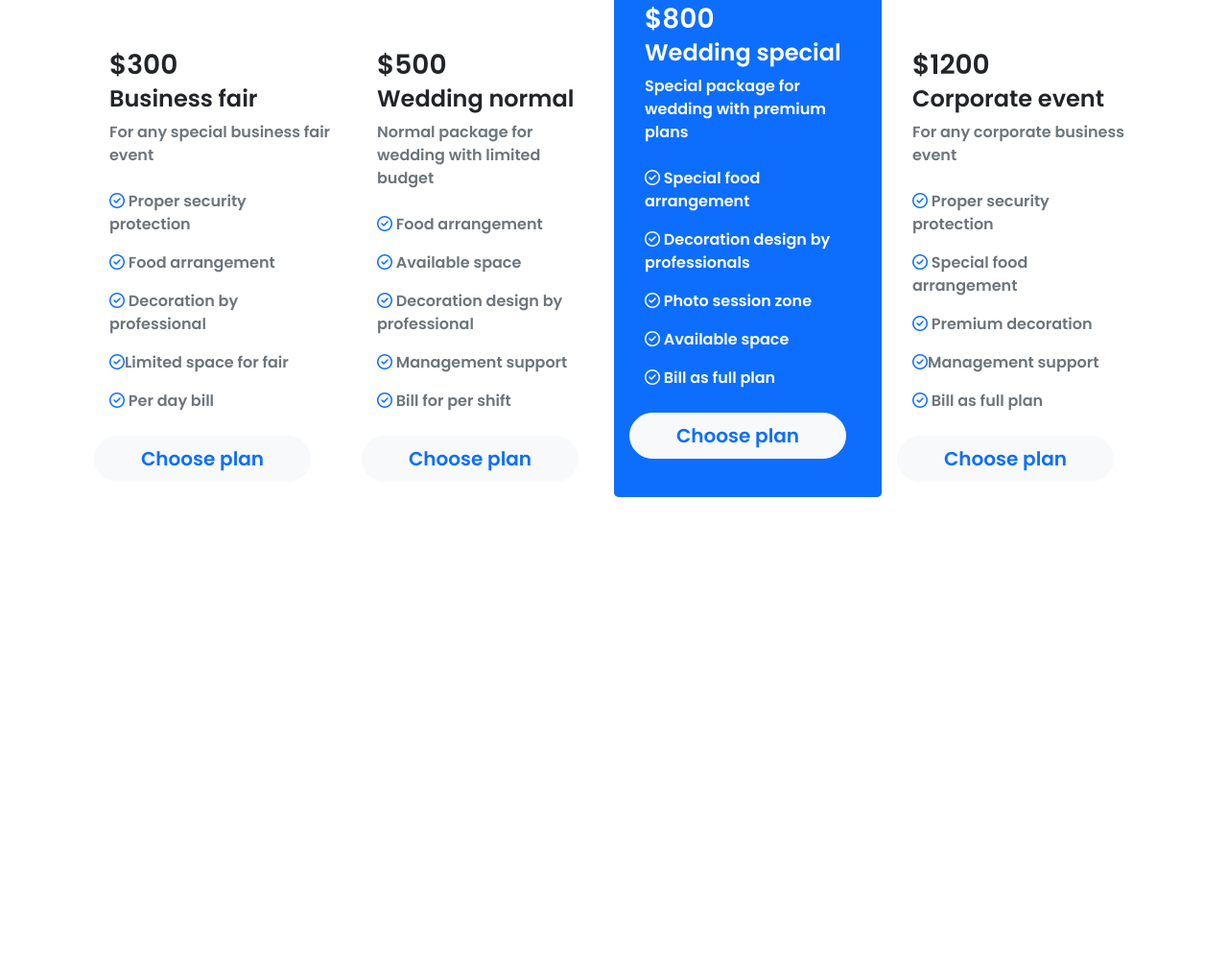
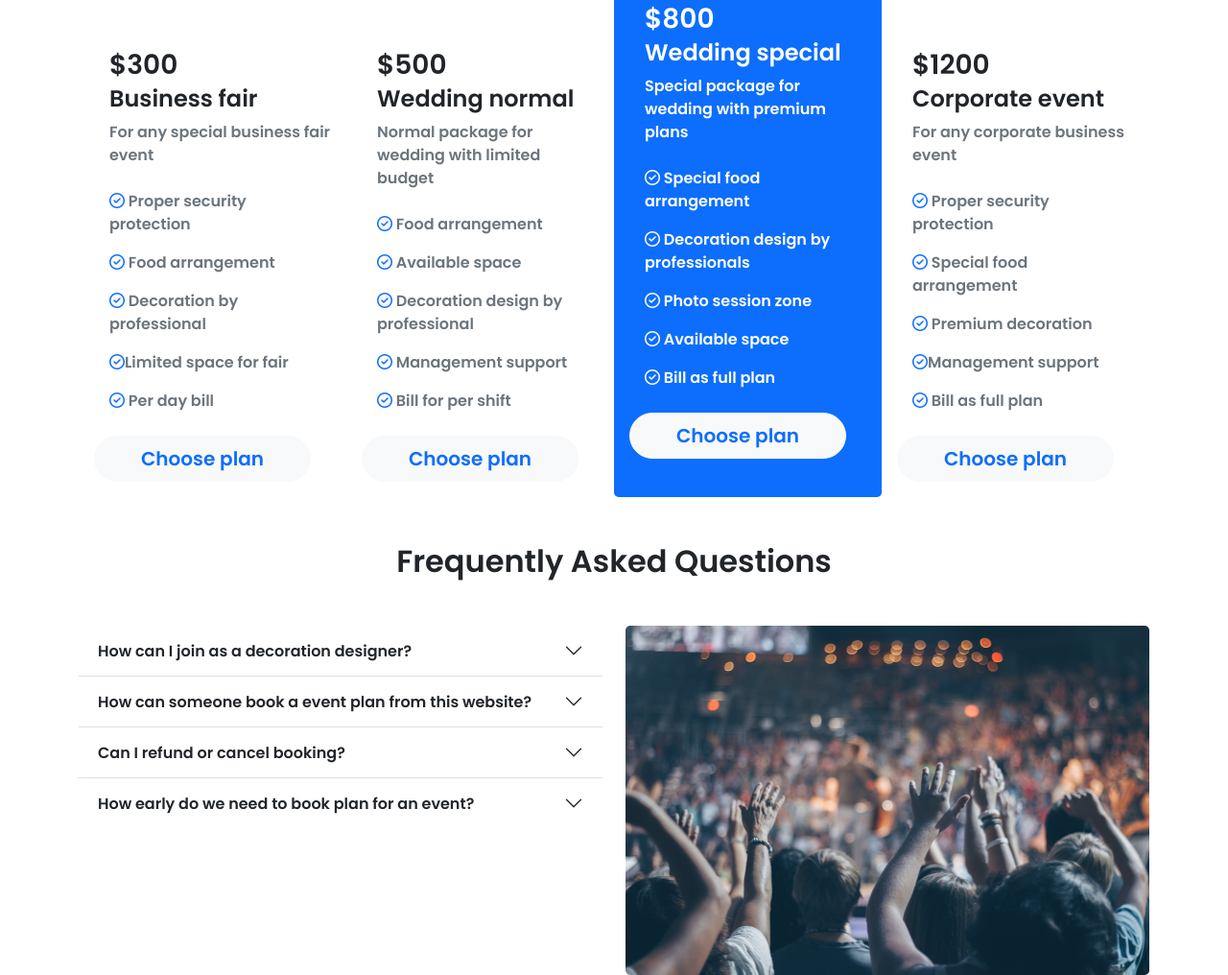
Before and after one commit to adritadeb/convention-center, a plain HTML site: page index.html in a window 1280 px wide. Shown: the part 805-1821 px from the top of the page at 96% size. Before the commit the page ends 1323 px from the top, so only its background shows below. Drawn offline with nearby package versions, Linux system fonts and the light colour scheme.

Commit message:
faq-section-done

```diff
--- a/index.html
+++ b/index.html
@@ -244,6 +244,78 @@
                 </div>
             </div>
         </section>
+        <!---- questions ---->
+        <section class="container">
+            <h2 class="fw-bold text-center my-5">Frequently Asked Questions</h2>
+            <div class="row g-4">
+                <div class="accordion accordion-flush col col-lg-6 col-md-12 col-sm-12 col-12"
+                    id="accordionFlushExample">
+                    <div class="accordion-item">
+                        <h2 class="accordion-header" id="flush-headingOne">
+                            <button class="accordion-button collapsed" type="button" data-bs-toggle="collapse"
+                                data-bs-target="#flush-collapseOne" aria-expanded="false"
+                                aria-controls="flush-collapseOne">
+                                How can I join as a decoration designer?
+                            </button>
+                        </h2>
+                        <div id="flush-collapseOne" class="accordion-collapse collapse"
+                            aria-labelledby="flush-headingOne" data-bs-parent="#accordionFlushExample">
+                            <div class="accordion-body text-muted">Please email us at *****@gmail.com with your full
+                                info. You can
+                                also contact at *********** and keep updated with us.</div>
+                        </div>
+                    </div>
+                    <div class="accordion-item">
+                        <h2 class="accordion-header" id="flush-headingTwo">
+                            <button class="accordion-button collapsed" type="button" data-bs-toggle="collapse"
+                                data-bs-target="#flush-collapseTwo" aria-expanded="false"
+                                aria-controls="flush-collapseTwo">
+                                How can someone book a event plan from this website?
+                            </button>
+                        </h2>
+                        <div id="flush-collapseTwo" class="accordion-collapse collapse"
+                            aria-labelledby="flush-headingTwo" data-bs-parent="#accordionFlushExample">
+                            <div class="accordion-body text-muted">For booking plan click on choose plan button and
+                                follow step by
+                                step. For more about it call us at ***********.</div>
+                        </div>
+                    </div>
+                    <div class="accordion-item">
+                        <h2 class="accordion-header" id="flush-headingThree">
+                            <button class="accordion-button collapsed" type="button" data-bs-toggle="collapse"
+                                data-bs-target="#flush-collapseThree" aria-expanded="false"
+                                aria-controls="flush-collapseThree">
+                                Can I refund or cancel booking?
+                            </button>
+                        </h2>
+                        <div id="flush-collapseThree" class="accordion-collapse collapse"
+                            aria-labelledby="flush-headingThree" data-bs-parent="#accordionFlushExample">
+                            <div class="accordion-body text-muted">Yes, we have a refund and cancellation policy. So,
+                                you can
+                                refund or cancel booking. You can also change booking of plan.</div>
+                        </div>
+                    </div>
+                    <div class="accordion-item">
+                        <h2 class="accordion-header" id="flush-headingFour">
+                            <button class="accordion-button collapsed" type="button" data-bs-toggle="collapse"
+                                data-bs-target="#flush-collapseFour" aria-expanded="false"
+                                aria-controls="flush-collapseFour">
+                                How early do we need to book plan for an event?
+                            </button>
+                        </h2>
+                        <div id="flush-collapseFour" class="accordion-collapse collapse"
+                            aria-labelledby="flush-headingFour" data-bs-parent="#accordionFlushExample">
+                            <div class="accordion-body text-muted">For big event book a plan at least 7 days ago for
+                                better
+                                experience. For other event it depends on how big the event is.</div>
+                        </div>
+                    </div>
+                </div>
+                <div class="col">
+                    <img class="w-100" src="convention-center-main/images/people.png" alt="">
+                </div>
+            </div>
+        </section>
     </main>
     <!-- bootstrap-js -->
     <script src="https://cdn.jsdelivr.net/npm/bootstrap@5.1.3/dist/js/bootstrap.bundle.min.js"
```
